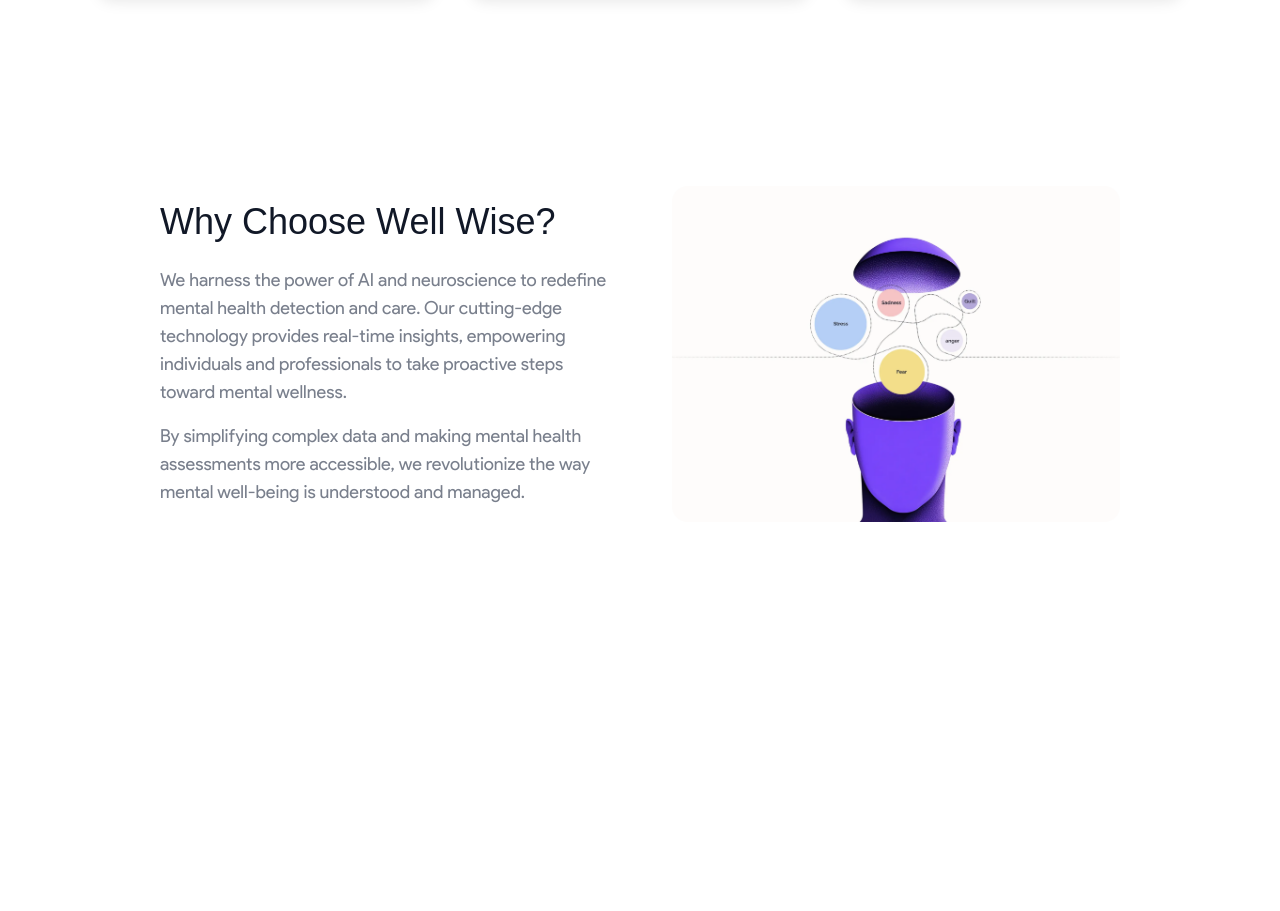
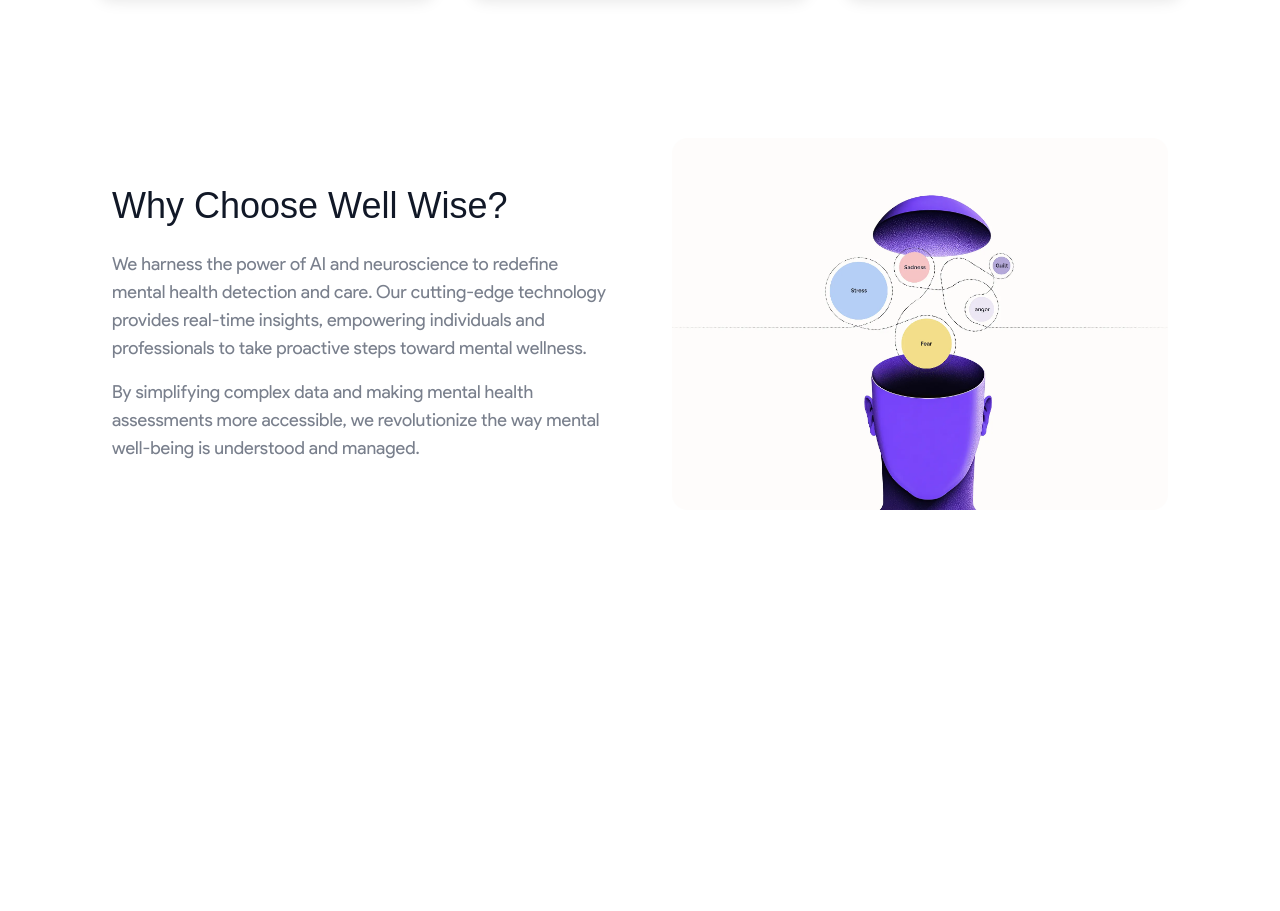
Before and after one commit to trulyaman25/WellWise-Backup, a React (Vite) app: page / in a window 1280 px wide. Shown: the part 1620-2531 px from the top of the page. Built offline with nearby package versions, Linux system fonts and the light colour scheme; a web font is replaced by a local one.

Commit message:
Updated Home

```diff
--- a/src/sections/home/home.jsx
+++ b/src/sections/home/home.jsx
@@ -131,7 +131,7 @@
                     </motion.div>
                 </div>
 
-                <motion.div initial={{ opacity: 0, y: 20 }} whileInView={{ opacity: 1, y: 0 }} transition={{ duration: 0.8 }} className="w-full max-w-7xl bg-white rounded-3xl p-16 text-white">
+                <motion.div initial={{ opacity: 0, y: 20 }} whileInView={{ opacity: 1, y: 0 }} transition={{ duration: 0.8 }} className="w-full max-w-7xl bg-white rounded-3xl p-4 text-white">
                     <div className="flex flex-col text-gray-900 lg:flex-row gap-16 items-center">
                         <div className="lg:w-1/2">
                             <h2 className="font-googleSansMedium text-4xl mb-6">Why Choose Well Wise?</h2>
```
